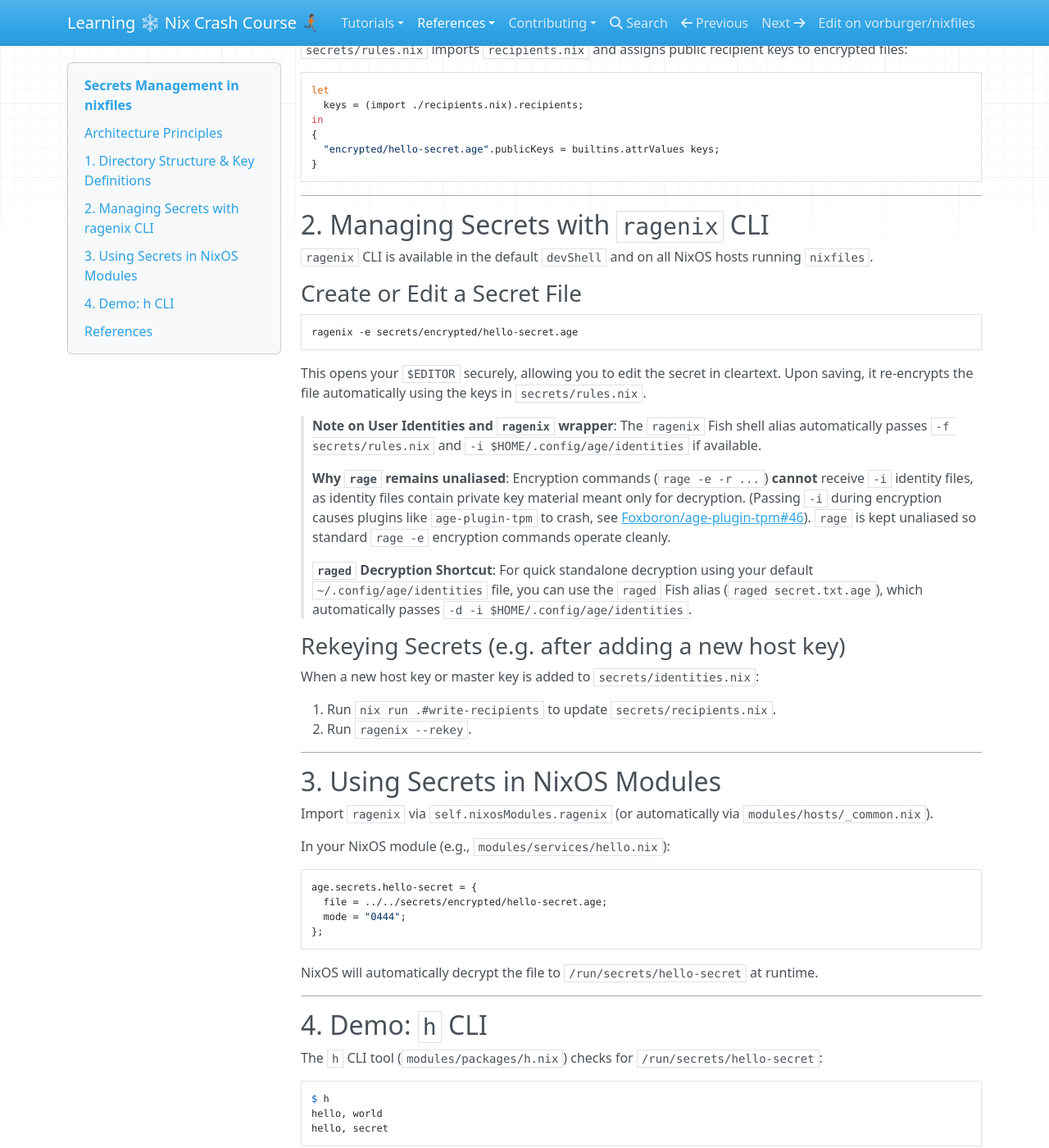
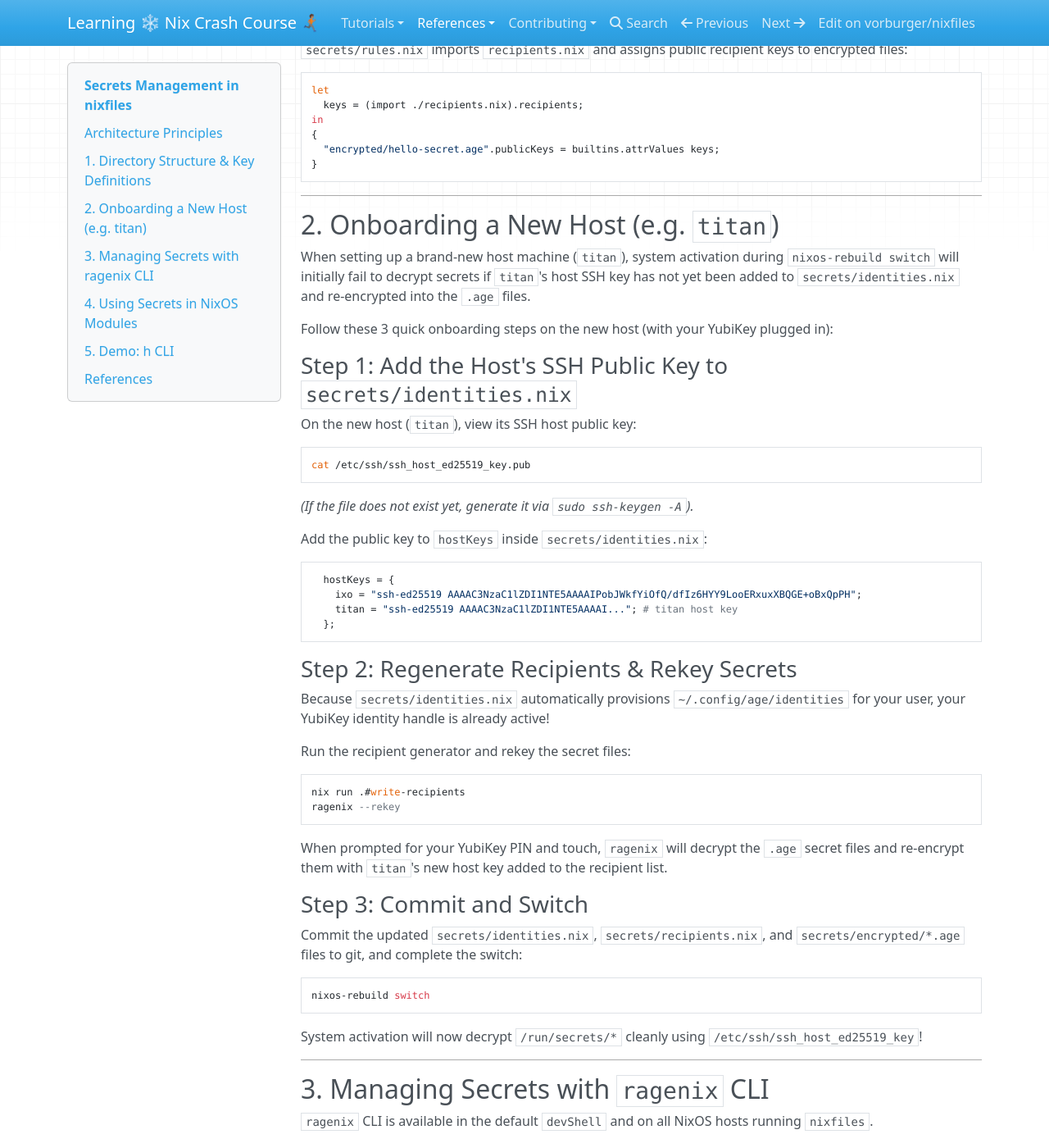
Before and after one commit to vorburger/nixfiles, an MkDocs documentation site: the page built from docs/docs/reference/secrets.md, in a window 1280 px wide and 1400 px high, scrolled down 1137 px. Shown: the whole window at 82% size. Built offline with MkDocs 1.6.1, drawn with Linux system fonts in a browser that asks for light colours; nearby versions of some CDN libraries; some of the changed text lies outside the part shown.

Commit message:
docs: Add Onboarding a New Host guide to secrets.md

````diff
--- a/docs/docs/reference/secrets.md
+++ b/docs/docs/reference/secrets.md
@@ -56,7 +56,57 @@ in
 
 ---
 
-## 2. Managing Secrets with `ragenix` CLI
+## 2. Onboarding a New Host (e.g. `titan`)
+
+When setting up a brand-new host machine (`titan`), system activation during `nixos-rebuild switch` will initially fail to decrypt secrets if `titan`'s host SSH key has not yet been added to `secrets/identities.nix` and re-encrypted into the `.age` files.
+
+Follow these 3 quick onboarding steps on the new host (with your YubiKey plugged in):
+
+### Step 1: Add the Host's SSH Public Key to `secrets/identities.nix`
+
+On the new host (`titan`), view its SSH host public key:
+
+```bash
+cat /etc/ssh/ssh_host_ed25519_key.pub
+```
+
+_(If the file does not exist yet, generate it via `sudo ssh-keygen -A`)._
+
+Add the public key to `hostKeys` inside `secrets/identities.nix`:
+
+```nix
+  hostKeys = {
+    ixo = "ssh-ed25519 AAAAC3NzaC1lZDI1NTE5AAAAIPobJWkfYiOfQ/dfIz6HYY9LooERxuxXBQGE+oBxQpPH";
+    titan = "ssh-ed25519 AAAAC3NzaC1lZDI1NTE5AAAAI..."; # titan host key
+  };
+```
+
+### Step 2: Regenerate Recipients & Rekey Secrets
+
+Because `secrets/identities.nix` automatically provisions `~/.config/age/identities` for your user, your YubiKey identity handle is already active!
+
+Run the recipient generator and rekey the secret files:
+
+```bash
+nix run .#write-recipients
+ragenix --rekey
+```
+
+When prompted for your YubiKey PIN and touch, `ragenix` will decrypt the `.age` secret files and re-encrypt them with `titan`'s new host key added to the recipient list.
+
+### Step 3: Commit and Switch
+
+Commit the updated `secrets/identities.nix`, `secrets/recipients.nix`, and `secrets/encrypted/*.age` files to git, and complete the switch:
+
+```bash
+nixos-rebuild switch
+```
+
+System activation will now decrypt `/run/secrets/*` cleanly using `/etc/ssh/ssh_host_ed25519_key`!
+
+---
+
+## 3. Managing Secrets with `ragenix` CLI
 
 `ragenix` CLI is available in the default `devShell` and on all NixOS hosts running `nixfiles`.
 
@@ -101,7 +151,7 @@ NixOS will automatically decrypt the file to `/run/secrets/hello-secret` at runt
 
 ---
 
-## 4. Demo: `h` CLI
+## 5. Demo: `h` CLI
 
 The `h` CLI tool (`modules/packages/h.nix`) checks for `/run/secrets/hello-secret`:
 
````
Also changed, not shown: other parts of docs/docs/reference/secrets.md (+3 -3 lines).
